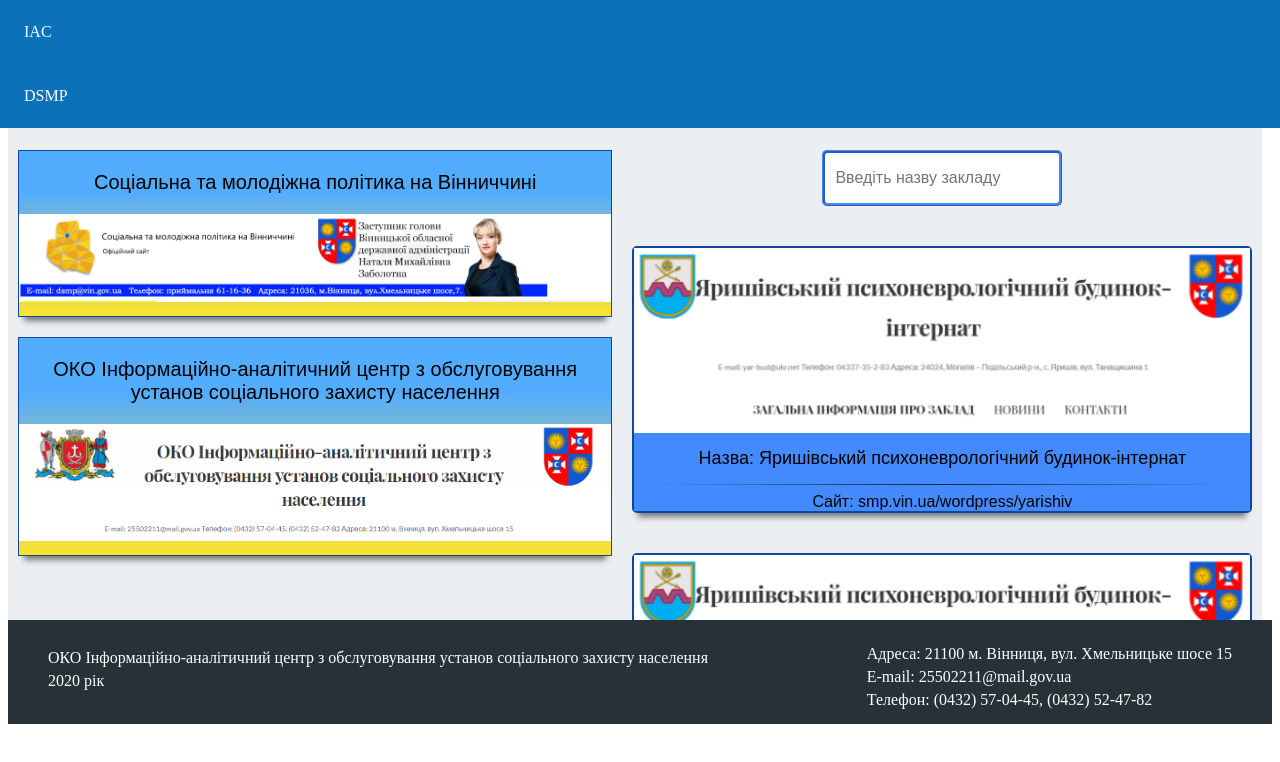
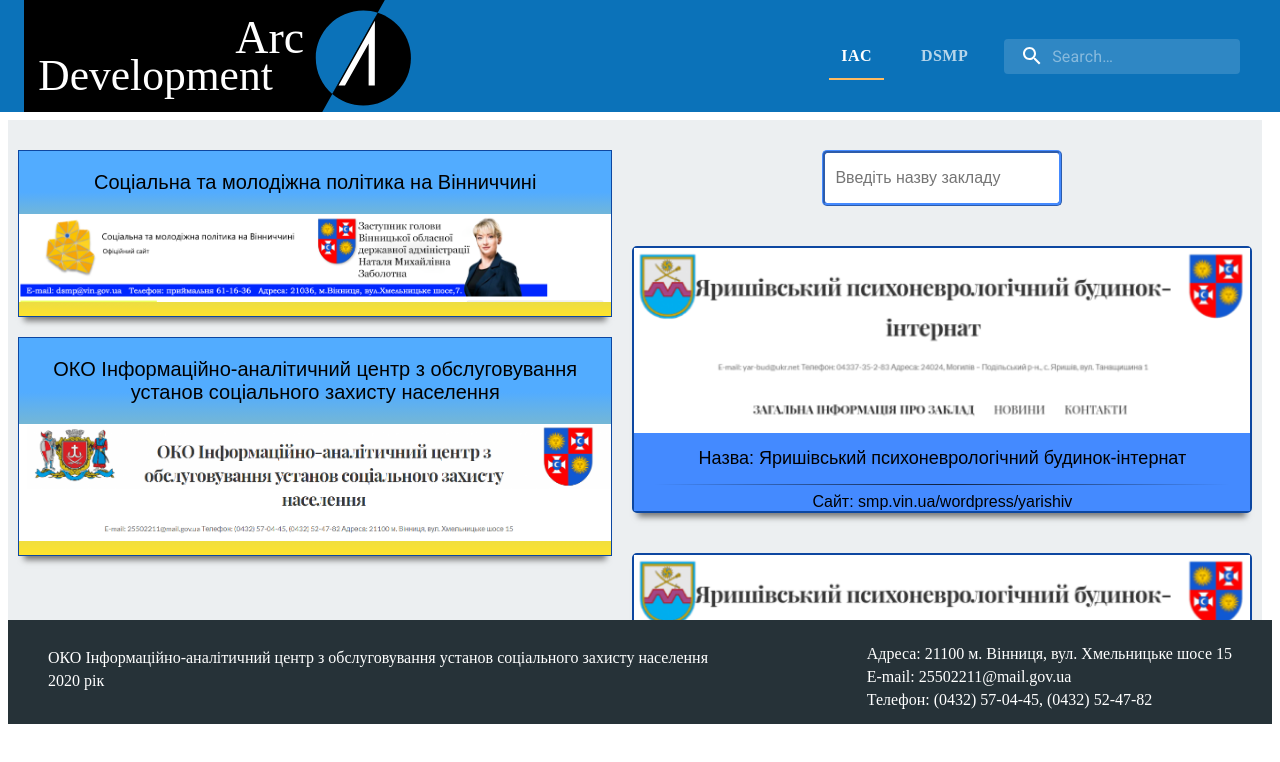
Before and after one commit to SergiiKov/main-page-iac, a React (Create React App) app: page / in a window 1280 px wide. Shown: the top 762 px of the page. Built offline with nearby package versions, Linux system fonts and the light colour scheme.

Commit message:
add Material UI to project add header

```diff
--- a/public/index.html
+++ b/public/index.html
@@ -5,6 +5,7 @@
     <meta name="viewport" content="width=device-width, initial-scale=1" />
     <title>Головна сторінка</title>
     <link rel="stylesheet" href="https://fonts.googleapis.com/css?family=Roboto:300,400,500,700&display=swap" />
+    <link rel="stylesheet" href="https://fonts.googleapis.com/icon?family=Material+Icons" />
   </head>
   <body>
     <noscript>You need to enable JavaScript to run this app.</noscript>
--- a/src/components/ui/header.jsx
+++ b/src/components/ui/header.jsx
@@ -8,9 +8,14 @@
 import Tabs from '@material-ui/core/Tabs';
 import Tab from '@material-ui/core/Tab';
 import Button from '@material-ui/core/Button';
-import { makeStyles } from '@material-ui/core/styles';
+
 import MenuItem from '@material-ui/core/MenuItem';
 import Menu from '@material-ui/core/Menu';
+import InputBase from '@material-ui/core/InputBase';
+import SearchIcon from '@material-ui/icons/Search';
+import { fade, makeStyles } from '@material-ui/core/styles';
+
+import logo from '../../img/logo.svg';
 
 
 function ElevationScroll(props) {
@@ -63,20 +68,84 @@
       '&:hover': {
         opacity: 1
       }
-    }
+    },
+    search: {
+        position: 'relative',
+        borderRadius: theme.shape.borderRadius,
+        backgroundColor: fade(theme.palette.common.white, 0.15),
+        '&:hover': {
+          backgroundColor: fade(theme.palette.common.white, 0.25),
+        },
+        marginRight: theme.spacing(2),
+        marginLeft: 0,
+        width: '100%',
+        [theme.breakpoints.up('sm')]: {
+          marginLeft: theme.spacing(3),
+          width: 'auto',
+        },
+      },
+      searchIcon: {
+        padding: theme.spacing(0, 2),
+        height: '100%',
+        position: 'absolute',
+        pointerEvents: 'none',
+        display: 'flex',
+        alignItems: 'center',
+        justifyContent: 'center',
+      },
+      inputRoot: {
+        color: 'inherit',
+      },
+      inputInput: {
+        padding: theme.spacing(1, 1, 1, 0),
+        // vertical padding + font size from searchIcon
+        paddingLeft: `calc(1em + ${theme.spacing(4)}px)`,
+        transition: theme.transitions.create('width'),
+        width: '100%',
+        [theme.breakpoints.up('md')]: {
+          width: '20ch',
+        },
+      }
   }))
 
 
 
 export default function Header (props) {
     const classes = useStyles();
+    const [value, setValue] = useState(0);
 
     return(
         <React.Fragment>
             <ElevationScroll>
                 <AppBar>
-                    <Toolbar>IAC</Toolbar>
-                    <Toolbar>DSMP</Toolbar>
+
+                    <Toolbar>
+                    <Button  className={classes.logoContainer}  disableRipple>
+                    <img src={logo} alt='company logo' className={classes.logo} />
+                  </Button>
+
+                  <Tabs value={0} className={classes.tabContainer}>
+                            < Tab className={classes.tab}  label='IAC' />
+                            <Tab className={classes.tab}  label='DSMP' />
+                        </Tabs>
+
+                  <div className={classes.search}>
+            <div className={classes.searchIcon}>
+              <SearchIcon />
+            </div>
+            <InputBase
+              placeholder="Search…"
+              classes={{
+                root: classes.inputRoot,
+                input: classes.inputInput,
+              }}
+              inputProps={{ 'aria-label': 'search' }}
+            />
+          </div>
+
+
+                    </Toolbar>
+
                 </AppBar>
             </ElevationScroll>
             <div className={classes.ToolbarMargin} />
```
Also changed, not shown: src/img/logo.svg, src/img/logo2.svg (added).
